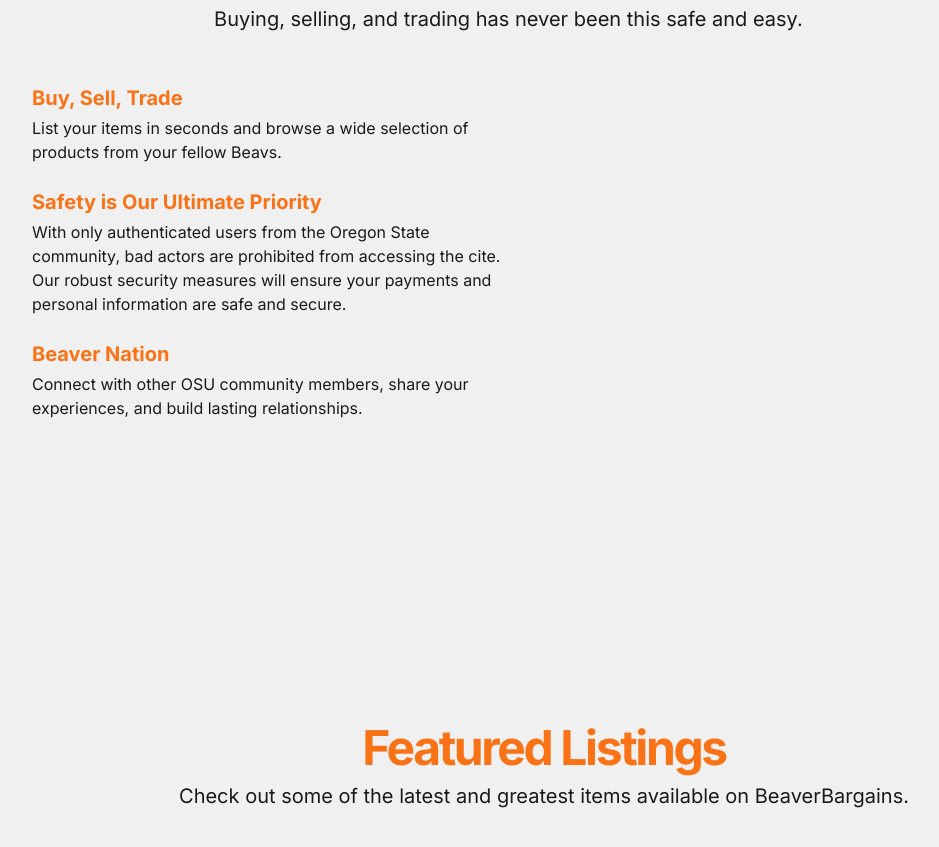
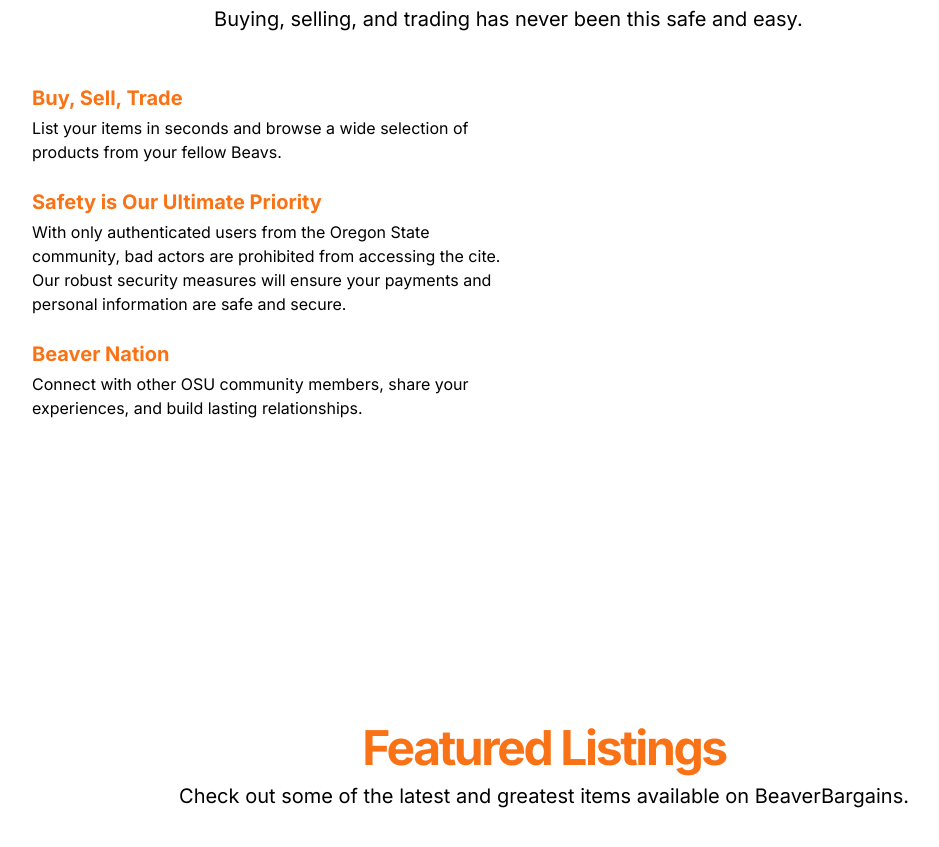
Before and after one commit to mfaks/BeaverBargains, a Next.js app in the folder frontend/: page / in a window 1280 px wide. Shown: the part 1001-1848 px from the top of the page, without its empty margins (96-1035 px from the left). Built offline with nearby package versions, Linux system fonts and the light colour scheme.

Commit message:
added a more consistent color scheme

```diff
--- a/frontend/src/app/Footer.tsx
+++ b/frontend/src/app/Footer.tsx
@@ -3,7 +3,6 @@
 import { Dialog, DialogContent, DialogDescription, DialogFooter, DialogHeader, DialogTitle, DialogTrigger } from "@/components/ui/dialog"
 
 export default function Footer() {
-
     const [isDialogOpen, setIsDialogOpen] = useState(false)
 
     return (
--- a/frontend/src/app/LandingPage.tsx
+++ b/frontend/src/app/LandingPage.tsx
@@ -26,7 +26,9 @@
                     className="inline-flex h-14 items-center justify-center rounded-md bg-orange-500 px-8 text-sm font-medium text-white shadow transition-colors hover:bg-orange-400 focus-visible:outline-none focus-visible:ring-1 focus-visible:ring-ring disabled:pointer-events-none disabled:opacity-50"
                     prefetch={false}
                   >
-                    <Button className="bg-orange-500 text-white rounded-md px-4 py-2 ml-2">Join Now</Button>
+                    <Button className="bg-orange-500 text-white rounded-md px-4 py-2 ml-2 hover:bg-orange-400">
+                      Join Now
+                    </Button>
                   </Link>
 
                 </div>
@@ -43,14 +45,14 @@
             </div>
           </div>
         </section>
-        <section className="w-full py-12 md:py-24 lg:py-32 bg-[#f0f0f0] text-[#1a1a1a]">
+        <section className="w-full py-12 md:py-24 lg:py-32 bg-[white] text-[black]">
           <div className="container px-4 md:px-6">
             <div className="flex flex-col items-center justify-center space-y-4 text-center">
               <div className="space-y-2">
                 <h2 className="text-3xl font-bold tracking-tighter sm:text-5xl text-orange-500">
                   Your One Stop Shop for All Your Beaver Needs
                 </h2>
-                <p className="max-w-[900px] text-[#1a1a1a] md:text-xl/relaxed lg:text-base/relaxed xl:text-xl/relaxed">
+                <p className="max-w-[900px] text-[black] md:text-xl/relaxed lg:text-base/relaxed xl:text-xl/relaxed">
                   Buying, selling, and trading has never been this safe and easy.
                 </p>
               </div>
@@ -63,7 +65,7 @@
                       <h3 className="text-xl font-bold text-orange-500">
                         Buy, Sell, Trade
                       </h3>
-                      <p className="text-[#1a1a1a]">
+                      <p className="text-[black]">
                         List your items in seconds and browse a wide selection of products from your fellow Beavs.
                       </p>
                     </div>
@@ -73,7 +75,7 @@
                       <h3 className="text-xl font-bold text-orange-500">
                         Safety is Our Ultimate Priority
                       </h3>
-                      <p className="text-[#1a1a1a]">
+                      <p className="text-[black]">
                         With only authenticated users from the Oregon State community, bad actors are prohibited from accessing the cite. Our robust security measures will ensure your payments and personal information are safe and secure.
                       </p>
                     </div>
@@ -81,7 +83,7 @@
                   <li>
                     <div className="grid gap-1">
                       <h3 className="text-xl font-bold text-orange-500">Beaver Nation</h3>
-                      <p className="text-[#1a1a1a]">
+                      <p className="text-[black]">
                         Connect with other OSU community members, share your experiences, and build lasting relationships.
                       </p>
                     </div>
@@ -98,12 +100,12 @@
             </div>
           </div>
         </section>
-        <section className="w-full py-12 md:py-24 lg:py-32 bg-[#f0f0f0] text-[#1a1a1a]">
+        <section className="w-full py-12 md:py-24 lg:py-32 bg-[white] text-[black]">
           <div className="container px-4 md:px-6">
             <div className="flex flex-col items-center justify-center space-y-4 text-center">
               <div className="space-y-2">
                 <h2 className="text-3xl font-bold tracking-tighter sm:text-5xl text-orange-500">Featured Listings</h2>
-                <p className="max-w-[900px] text-[#1a1a1a] md:text-xl/relaxed lg:text-base/relaxed xl:text-xl/relaxed">
+                <p className="max-w-[900px] text-[black] md:text-xl/relaxed lg:text-base/relaxed xl:text-xl/relaxed">
                   Check out some of the latest and greatest items available on BeaverBargains.
                 </p>
               </div>
--- a/frontend/src/app/NavBar.tsx
+++ b/frontend/src/app/NavBar.tsx
@@ -25,7 +25,6 @@
         <Link href="/sell" className="text-sm font-medium hover:underline underline-offset-4 text-orange-500" prefetch={false}>
           Sell
         </Link>
-
         <Popover>
           <PopoverTrigger asChild>
             <span className="text-sm font-medium hover:underline underline-offset-4 text-orange-500 cursor-pointer">
@@ -37,7 +36,6 @@
             <p className="text-sm">Here you can add your FAQ content or links to specific questions.</p>
           </PopoverContent>
         </Popover>
-
         <Drawer open={cartDrawerOpen} onOpenChange={setCartDrawerOpen} direction="right">
           <DrawerTrigger asChild>
             <span className="text-sm font-medium hover:underline underline-offset-4 text-orange-500 flex items-center cursor-pointer" onClick={() => setCartDrawerOpen(true)}>
@@ -51,7 +49,7 @@
               <DrawerClose asChild>
                 <Button
                   onClick={() => setCartDrawerOpen(false)}
-                  className="text-gray-500 hover:text-gray-700"
+                  className="inline-flex items-center justify-center rounded-md border border-transparent bg-orange-400 px-4 py-2 text-sm font-medium text-white shadow-sm hover:bg-orange-400 focus:outline-none focus:ring-2 focus:ring-offset-2 focus:ring-blue-500"
                 >
                   &times;
                 </Button>
@@ -59,7 +57,6 @@
             </DrawerHeader>
           </DrawerContent>
         </Drawer>
-
         <Drawer open={profileDrawerOpen} onOpenChange={setProfileDrawerOpen} direction="right">
           <DrawerTrigger asChild>
             <span className="text-sm font-medium hover:underline underline-offset-4 text-orange-500 flex items-center cursor-pointer" onClick={() => setProfileDrawerOpen(true)}>
@@ -72,7 +69,7 @@
               <DrawerClose asChild>
                 <Button
                   onClick={() => setProfileDrawerOpen(false)}
-                  className="text-gray-500 hover:text-gray-700"
+                  className="inline-flex items-center justify-center rounded-md border border-transparent bg-orange-400 px-4 py-2 text-sm font-medium text-white shadow-sm hover:bg-orange-400 focus:outline-none focus:ring-2 focus:ring-offset-2 focus:ring-blue-500"
                 >
                   &times;
                 </Button>
@@ -80,9 +77,6 @@
             </DrawerHeader>
           </DrawerContent>
         </Drawer>
-
-
-
       </nav>
     </header>
   )
```
